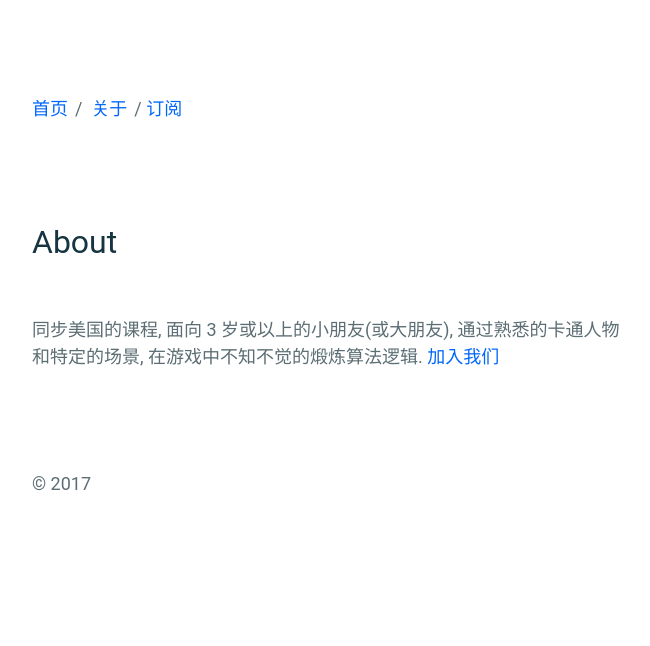
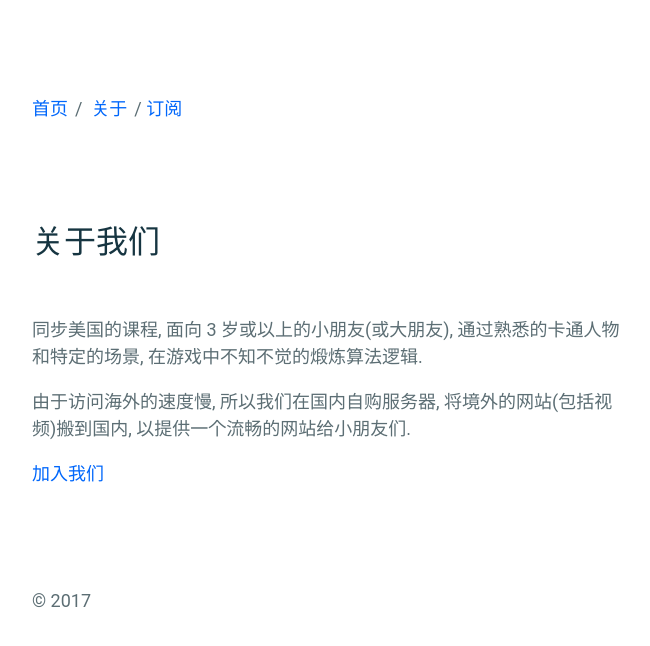
Before and after one commit to changershen/Code.org, a Jekyll site: the page built from _pages/about.markdown, in a window 1280 px wide. Shown: the top 646 px of the page, without its empty margins (308-958 px from the left). Built offline with Jekyll 4.4.1, drawn with Linux system fonts in a browser that asks for light colours; some web fonts are replaced.

Commit message:
fixed about

```diff
--- a/_pages/about.markdown
+++ b/_pages/about.markdown
@@ -1,6 +1,10 @@
 ---
 layout: content
-title: About
+title: 关于我们
 permalink: /about/
 ---
-同步美国的课程, 面向 3 岁或以上的小朋友(或大朋友), 通过熟悉的卡通人物和特定的场景, 在游戏中不知不觉的煅炼算法逻辑. [加入我们](https://io.org.cn)
+同步美国的课程, 面向 3 岁或以上的小朋友(或大朋友), 通过熟悉的卡通人物和特定的场景, 在游戏中不知不觉的煅炼算法逻辑.
+
+由于访问海外的速度慢, 所以我们在国内自购服务器, 将境外的网站(包括视频)搬到国内, 以提供一个流畅的网站给小朋友们.
+
+[加入我们](https://io.org.cn)
```
